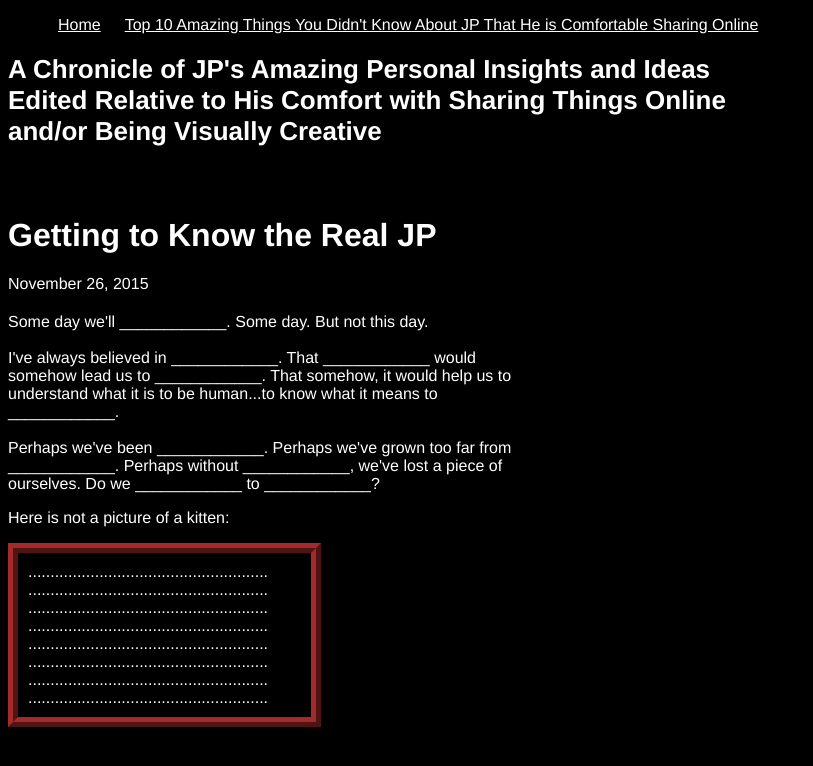
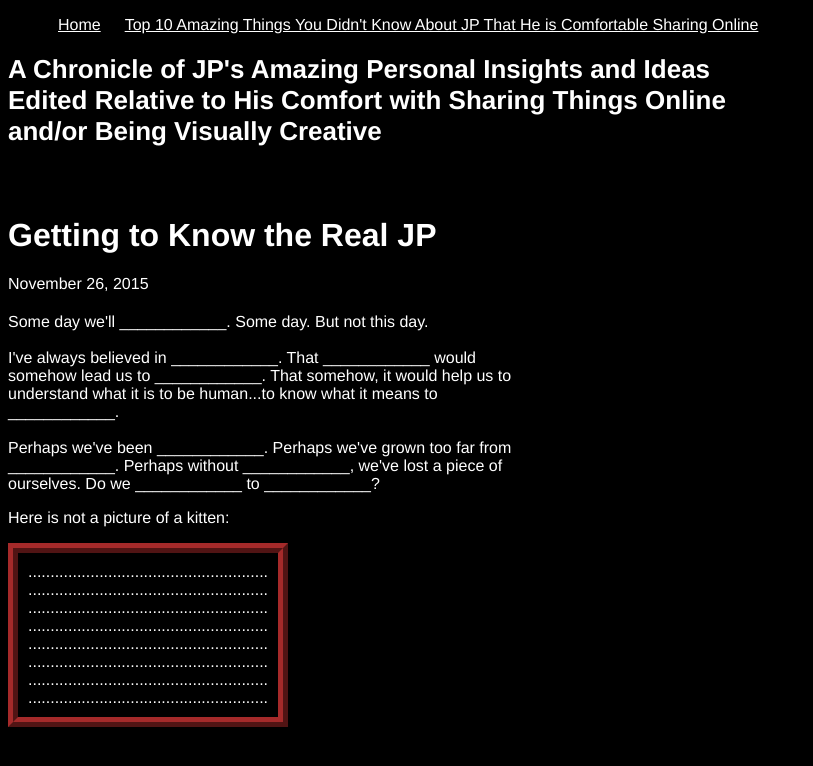
Before and after one commit to jwperry/jwperry.github.io, a Jekyll site: the page built from _posts/2015-11-21-my-first-post.html, in a window 1280 px wide. Shown: the top 766 px of the page, without its empty margins (0-813 px from the left). Built offline with Jekyll 4.4.1, drawn with Linux system fonts in a browser that asks for light colours.

Commit message:
Fixing frame widge

```diff
--- a/css/styles.css
+++ b/css/styles.css
@@ -1,7 +1,7 @@
 #not_a_kitten {
   border: 10px ridge brown;
   padding: 10px;
-  width: 54%;
+  width: 240px;
   color: white;
 }
 
```
Also changed, not shown: 1 other file.
